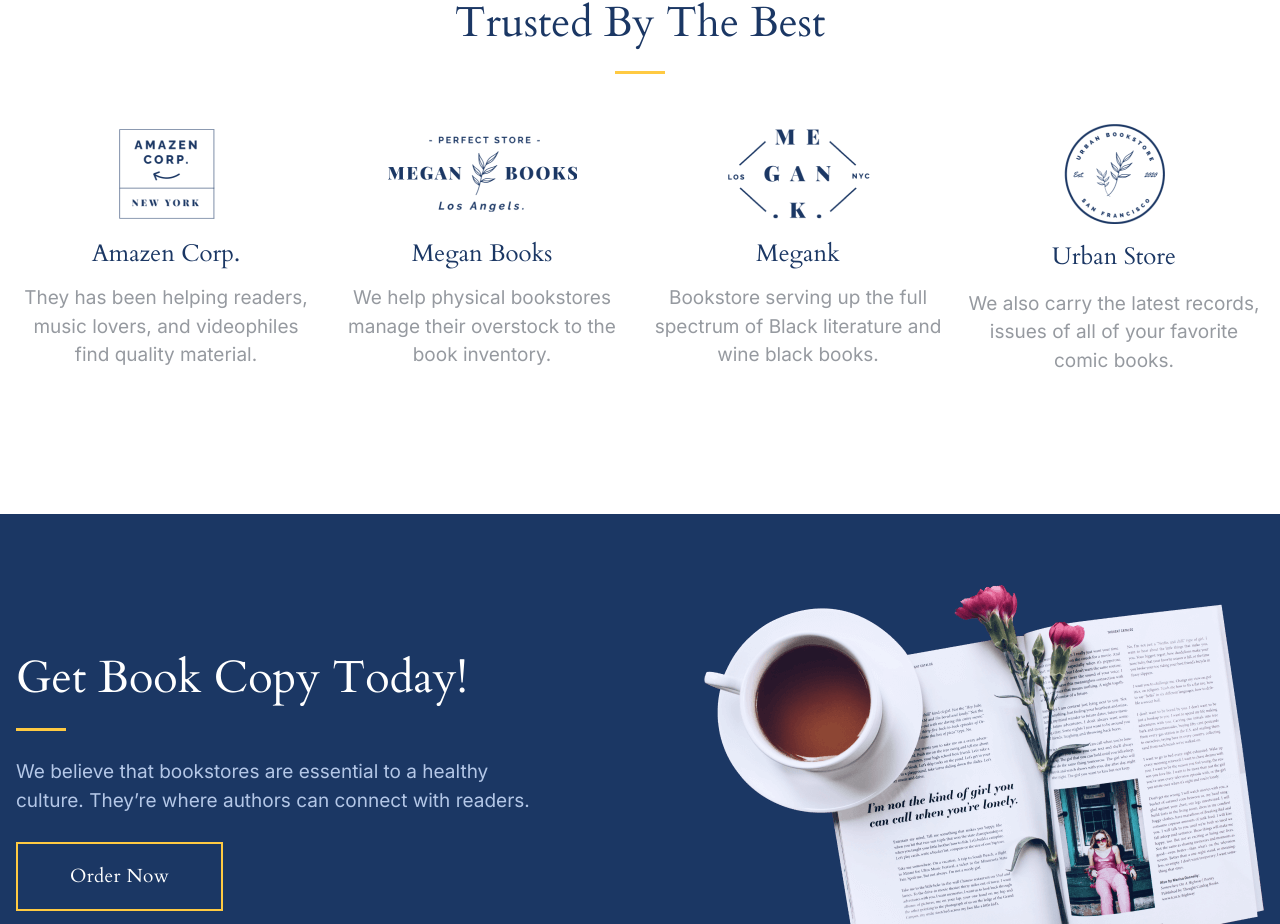
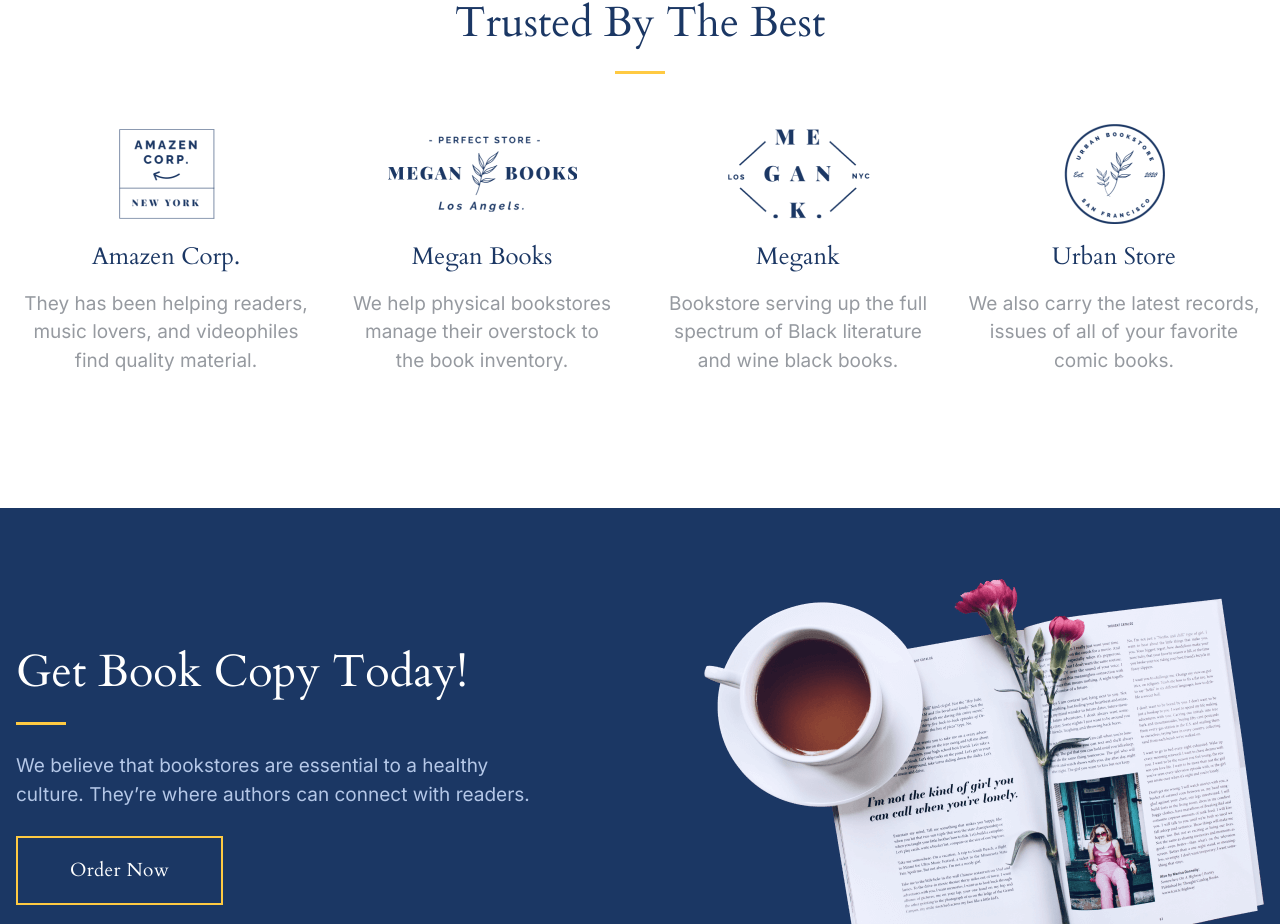
Before and after one commit to defosu-dev/author-bookstore, a Next.js app: page / in a window 1280 px wide. Shown: the part 2978-3902 px from the top of the page. Built offline with nearby package versions, Linux system fonts and the light colour scheme.

Commit message:
fix: update home page typography and layout adjustments
- Adjust minimum height of the home page grid for improved layout consistency.
- Update font sizes and line heights for better readability in various sections.
- Modify text content to include line breaks for enhanced presentation.

```diff
--- a/app/(home)/page.tsx
+++ b/app/(home)/page.tsx
@@ -358,7 +358,7 @@ export default function Home() {
             <div className="bg-primary w-[50px] h-[3px]" />
           </div>
           {/* Body Section */}
-          <div className="grid grid-cols-4 w-full mt-[50px] gap-4 min-h-[260px]">
+          <div className="grid grid-cols-4 w-full mt-[50px] gap-4 min-h-[254px]">
             <div className="flex flex-col items-center justify-start group">
               <div>
                 <Image
@@ -371,8 +371,8 @@ export default function Home() {
               </div>
               <span
                 className={cn(
-                  "text-2xl leading-28-5 tracking-0 text-secondary font-family-cardo",
-                  "mt-[16px] group-hover:mt-[19px] transition-all duration-300"
+                  "text-2xl leading-33-6 tracking-0 text-secondary font-family-cardo",
+                  "mt-[16px] group-hover:mt-[19px] transition-all duration-300 group-hover:leading-28-8"
                 )}
               >
                 Amazen Corp.
@@ -399,8 +399,8 @@ export default function Home() {
               </div>
               <span
                 className={cn(
-                  "text-2xl leading-28-5 tracking-0 text-secondary font-family-cardo",
-                  "mt-[16px] group-hover:mt-[19px] transition-all duration-300"
+                  "text-2xl leading-33-6 tracking-0 text-secondary font-family-cardo",
+                  "mt-[16px] group-hover:mt-[19px] transition-all duration-300 group-hover:leading-28-8"
                 )}
               >
                 Megan Books
@@ -411,8 +411,8 @@ export default function Home() {
                   "mt-[16px] group-hover:mt-[19px] transition-all duration-300"
                 )}
               >
-                We help physical bookstores manage their overstock to the book
-                inventory.
+                We help physical bookstores manage their overstock to <br /> the
+                book inventory.
               </p>
             </div>
             <div className="flex flex-col items-center justify-start group">
@@ -427,8 +427,8 @@ export default function Home() {
               </div>
               <span
                 className={cn(
-                  "text-2xl leading-28-5 tracking-0 text-secondary font-family-cardo",
-                  "mt-[16px] group-hover:mt-[19px] transition-all duration-300"
+                  "text-2xl leading-33-6 tracking-0 text-secondary font-family-cardo",
+                  "mt-[16px] group-hover:mt-[19px] transition-all duration-300 group-hover:leading-28-8"
                 )}
               >
                 Megank
@@ -439,8 +439,8 @@ export default function Home() {
                   "mt-[16px] group-hover:mt-[19px] transition-all duration-300"
                 )}
               >
-                Bookstore serving up the full spectrum of Black literature and
-                wine black books.
+                Bookstore serving up the full spectrum of Black literature{" "}
+                <br /> and wine black books.
               </p>
             </div>
             <div className="flex flex-col items-center justify-start group">
@@ -456,7 +456,7 @@ export default function Home() {
               <span
                 className={cn(
                   "text-2xl leading-33-6 tracking-0 text-secondary font-family-cardo",
-                  "mt-[16px] group-hover:mt-[19px] transition-all duration-300"
+                  "mt-[16px] group-hover:mt-[19px] transition-all duration-300 group-hover:leading-28-8"
                 )}
               >
                 Urban Store
@@ -467,7 +467,8 @@ export default function Home() {
                   "mt-[16px] group-hover:mt-[19px] transition-all duration-300"
                 )}
               >
-                We also carry the latest records, issues of all of your favorite
+                We also carry the latest records, issues of all of your favorite{" "}
+                <br />
                 comic books.
               </p>
             </div>
```
